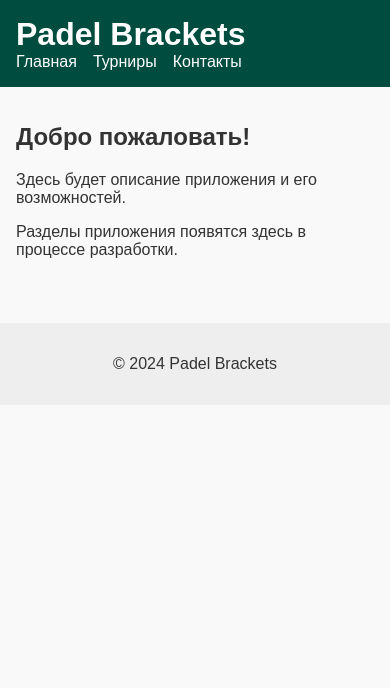
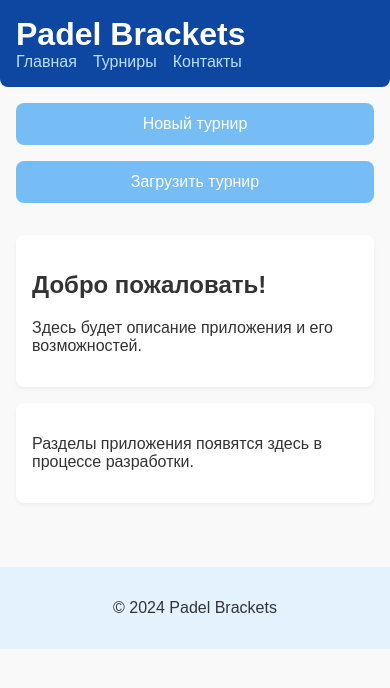
Before and after one commit to vlad2580/padel, a plain HTML site: page index.html in a window 390 px wide. Drawn offline with Linux system fonts and the light colour scheme.

Commit message:
Apply blue color scheme and mobile layout

```diff
--- a/index.html
+++ b/index.html
@@ -19,6 +19,10 @@
   </header>
 
   <main>
+    <div class="cta-buttons">
+      <button class="btn" disabled>Новый турнир</button>
+      <button class="btn" disabled>Загрузить турнир</button>
+    </div>
     <section class="intro">
       <h2>Добро пожаловать!</h2>
       <p>Здесь будет описание приложения и его возможностей.</p>
--- a/style.css
+++ b/style.css
@@ -9,9 +9,11 @@ body {
 }
 
 header {
-  background-color: #004d40;
+  background-color: #0d47a1;
   color: #fff;
   padding: 1rem;
+  border-bottom-left-radius: 8px;
+  border-bottom-right-radius: 8px;
 }
 
 header h1 {
@@ -27,7 +29,7 @@ nav ul {
 }
 
 nav a {
-  color: #fff;
+  color: #bbdefb;
   text-decoration: none;
 }
 
@@ -35,8 +37,37 @@ main {
   padding: 1rem;
 }
 
+section {
+  background-color: #fff;
+  border-radius: 8px;
+  padding: 1rem;
+  margin-bottom: 1rem;
+  box-shadow: 0 2px 4px rgba(0,0,0,0.05);
+}
+
+.cta-buttons {
+  display: flex;
+  flex-direction: column;
+  gap: 1rem;
+  margin-bottom: 2rem;
+}
+
+.btn {
+  background-color: #2196f3;
+  color: #fff;
+  padding: 0.75rem 1rem;
+  border: none;
+  border-radius: 8px;
+  font-size: 1rem;
+  text-align: center;
+}
+
+.btn:disabled {
+  opacity: 0.6;
+}
+
 footer {
-  background-color: #eee;
+  background-color: #e3f2fd;
   text-align: center;
   padding: 1rem;
   margin-top: 2rem;
```
